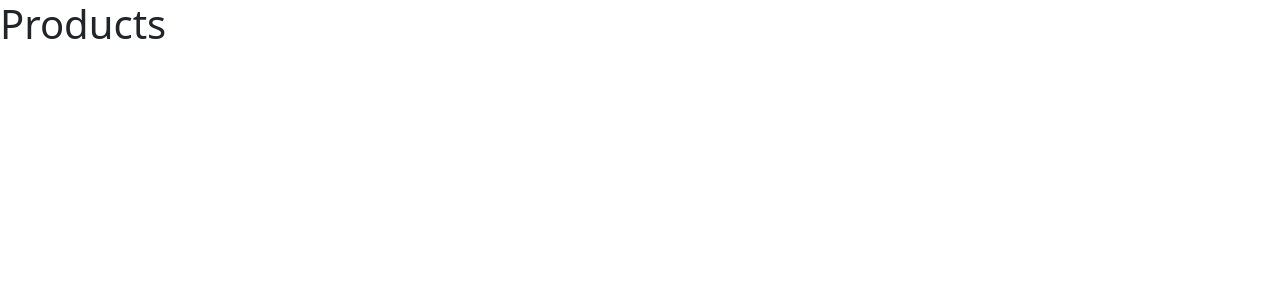
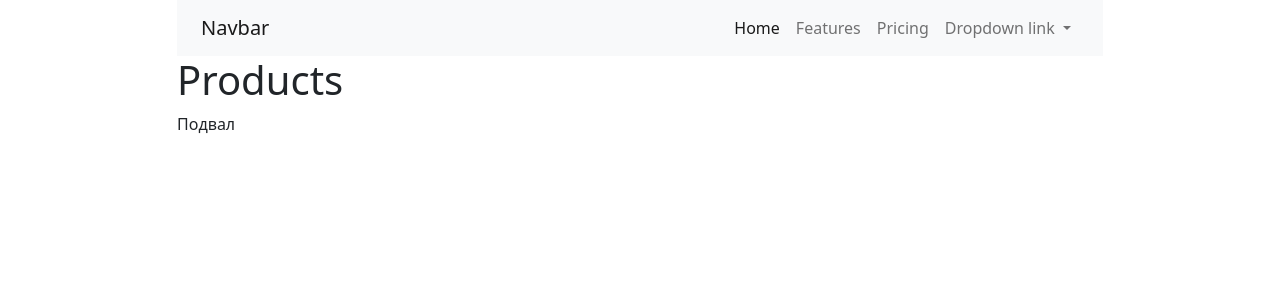
Before and after one commit to IlchenkoAnton/vue.js-learning-shop, a Vue app: page /products in a window 1280 px wide. Shown: the top 300 px of the page. Built offline with nearby package versions, Linux system fonts and the light colour scheme.

Commit message:
feat: Добавлен заголовок

```diff
--- a/src/App.vue
+++ b/src/App.vue
@@ -1,12 +1,36 @@
 <template>
-    <router-view/>
+    <div class="container">
+        <div class="row justify-content-center">
+            <div class="col-10">
+                <div class="row">
+                    <div class="col">
+                        <Header></Header>
+                    </div>
+                </div>
+                <div class="row">
+                    <div class="col">
+                        <router-view></router-view>
+                    </div>
+                </div>
+                <div class="row">
+                    <div class="col">
+                        Подвал
+                    </div>
+                </div>
+            </div>
+        </div>
+    </div>
 </template>
 
 <script>
     import { mapActions } from 'vuex';
+    import Header from './components/Header.vue';
 
     export default {
         name: 'App',
+        components: {
+            Header,
+        },
         methods: {
             ...mapActions('authorization', [
                 'login'
--- /dev/null
+++ b/src/components/Header.vue
@@ -0,0 +1,34 @@
+<template>
+    <nav class="navbar navbar-expand-lg navbar-light bg-light">
+        <div class="container-fluid">
+            <a class="navbar-brand" href="#">Navbar</a>
+            <ul class="navbar-nav">
+                <li class="nav-item">
+                <a class="nav-link active" aria-current="page" href="#">Home</a>
+                </li>
+                <li class="nav-item">
+                <a class="nav-link" href="#">Features</a>
+                </li>
+                <li class="nav-item">
+                <a class="nav-link" href="#">Pricing</a>
+                </li>
+                <li class="nav-item dropdown">
+                <a class="nav-link dropdown-toggle" href="#" id="navbarDropdownMenuLink" role="button" data-bs-toggle="dropdown" aria-expanded="false">
+                    Dropdown link
+                </a>
+                <ul class="dropdown-menu" aria-labelledby="navbarDropdownMenuLink">
+                    <li><a class="dropdown-item" href="#">Action</a></li>
+                    <li><a class="dropdown-item" href="#">Another action</a></li>
+                    <li><a class="dropdown-item" href="#">Something else here</a></li>
+                </ul>
+                </li>
+            </ul>
+        </div>
+    </nav>
+</template>
+
+<script>
+    export default {
+        name: 'Header',
+    }
+</script>
```
Also changed, not shown: src/components/HelloWorld.vue (deleted, +0 -59 lines).
